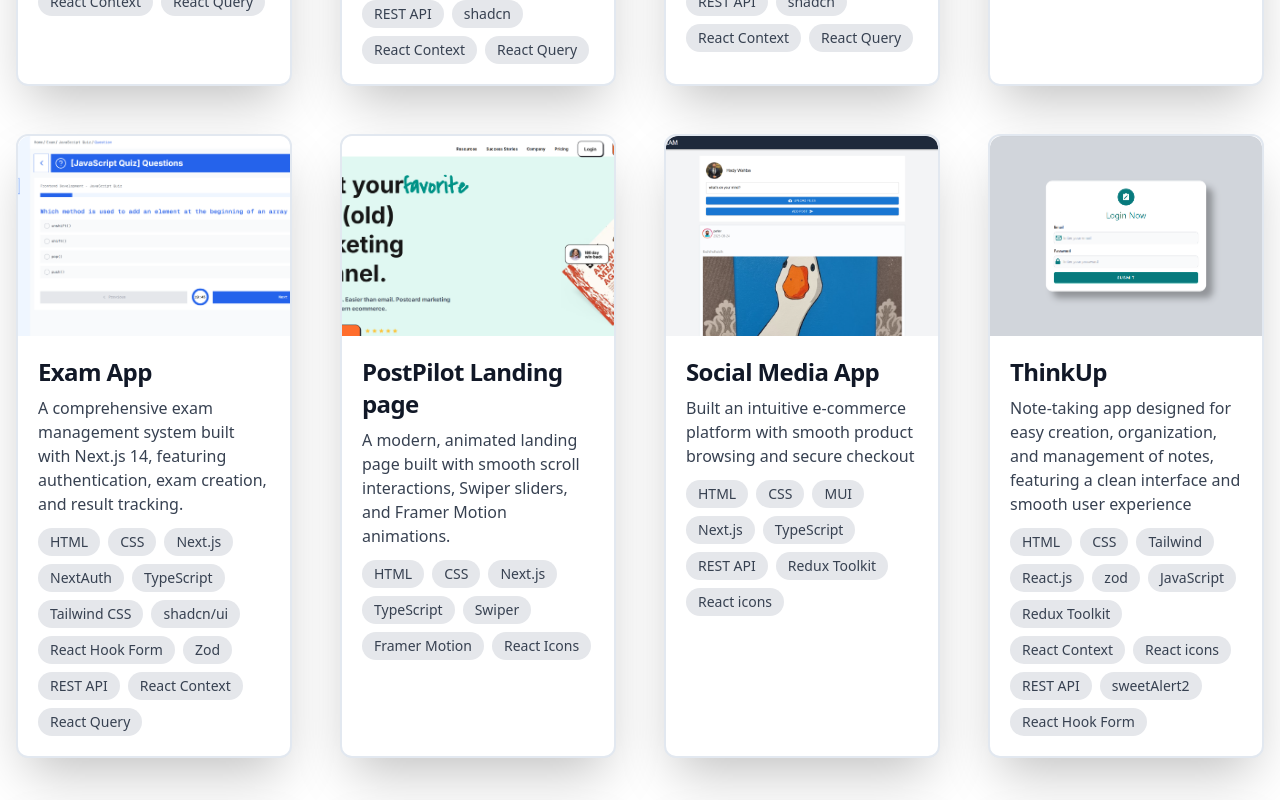
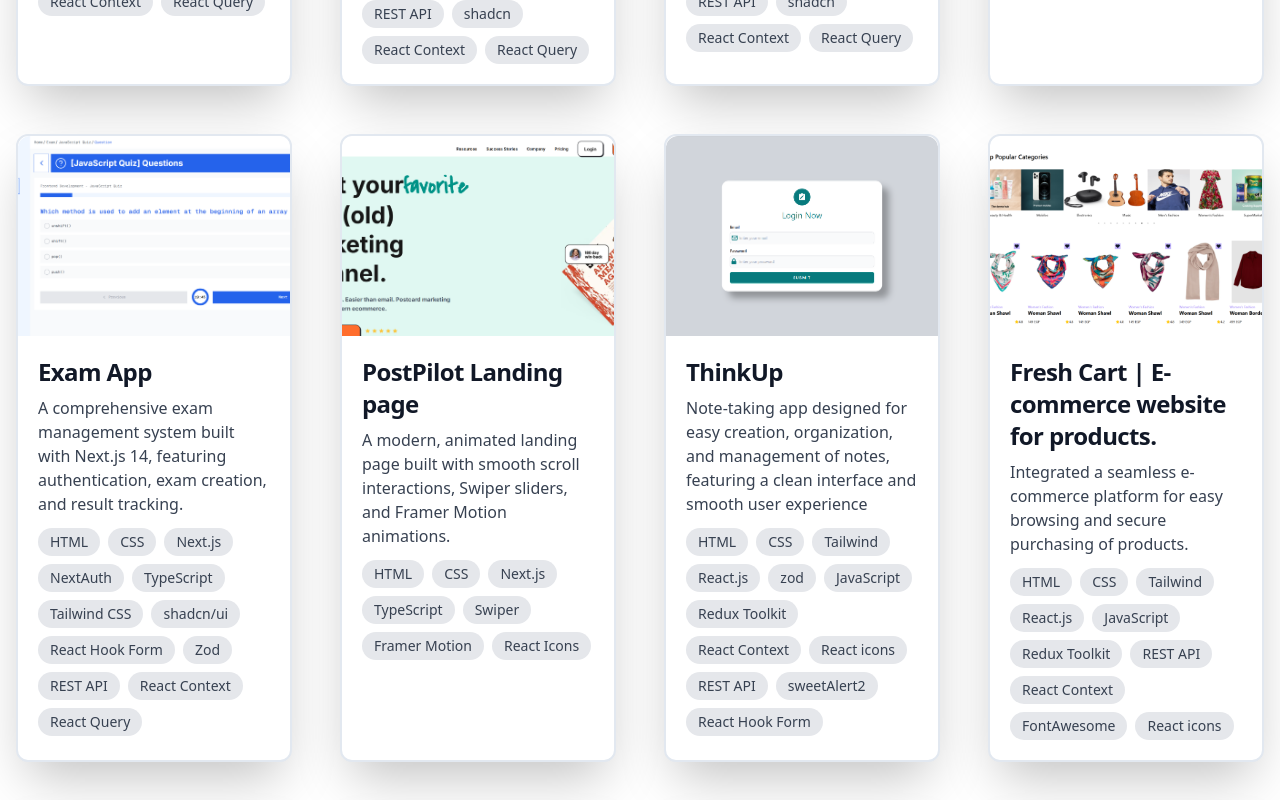
Before and after one commit to Hadywahba/portfolio, a React (Vite) app: page / in a window 1280 px wide. Shown: the part 5920-6720 px from the top of the page. Built offline with nearby package versions, Linux system fonts and the light colour scheme.

Commit message:
feat:refactor portfolio

```diff
--- a/src/Constant/projects.js
+++ b/src/Constant/projects.js
@@ -123,24 +123,24 @@ export const projects = [
     link: 'https://post-pilot-eta.vercel.app/',
     repo: 'https://github.com/Hadywahba/Post-Pilot',
   },
-  {
-    icon: '/images/social-app.png',
-    label: 'Social Media App',
-    text: 'Built an intuitive e-commerce platform with smooth product browsing and secure checkout',
-    id: '7',
-    tech: [
-      'HTML',
-      'CSS',
-      'MUI',
-      'Next.js',
-      'TypeScript',
-      'REST API',
-      'Redux Toolkit',
-      'React icons',
-    ],
-    link: 'https://social-app-five-delta.vercel.app/login',
-    repo: 'https://github.com/Hadywahba/Social-APP',
-  },
+  // {
+  //   icon: '/images/social-app.png',
+  //   label: 'Social Media App',
+  //   text: 'Built an intuitive e-commerce platform with smooth product browsing and secure checkout',
+  //   id: '7',
+  //   tech: [
+  //     'HTML',
+  //     'CSS',
+  //     'MUI',
+  //     'Next.js',
+  //     'TypeScript',
+  //     'REST API',
+  //     'Redux Toolkit',
+  //     'React icons',
+  //   ],
+  //   link: 'https://social-app-five-delta.vercel.app/login',
+  //   repo: 'https://github.com/Hadywahba/Social-APP',
+  // },
   {
     icon: '/images/THINK-UP.png',
     label: 'ThinkUp',
```
